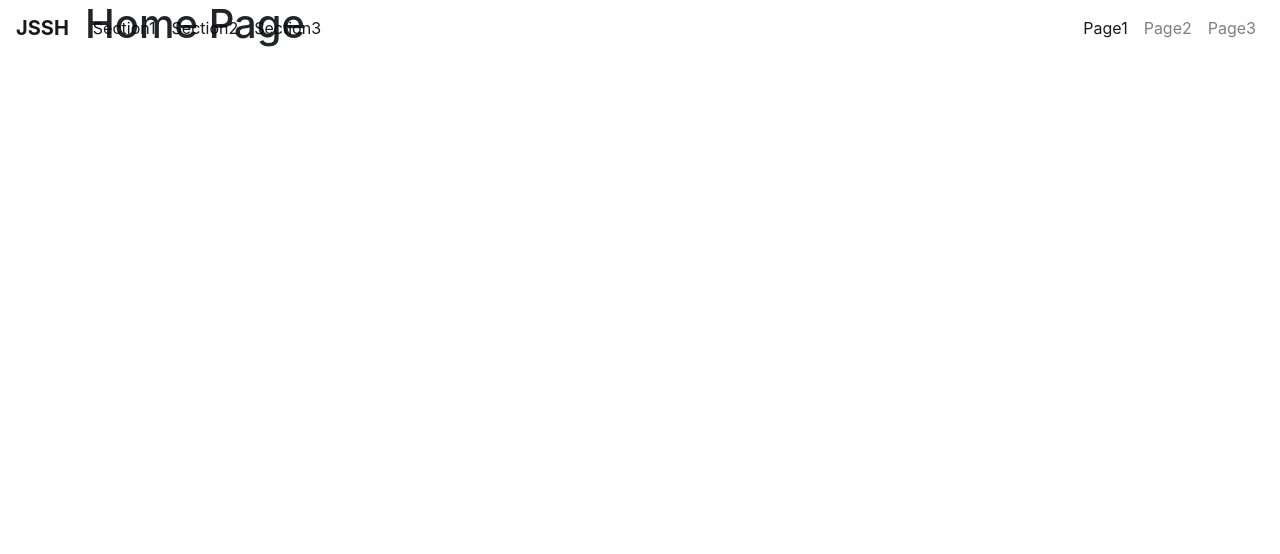
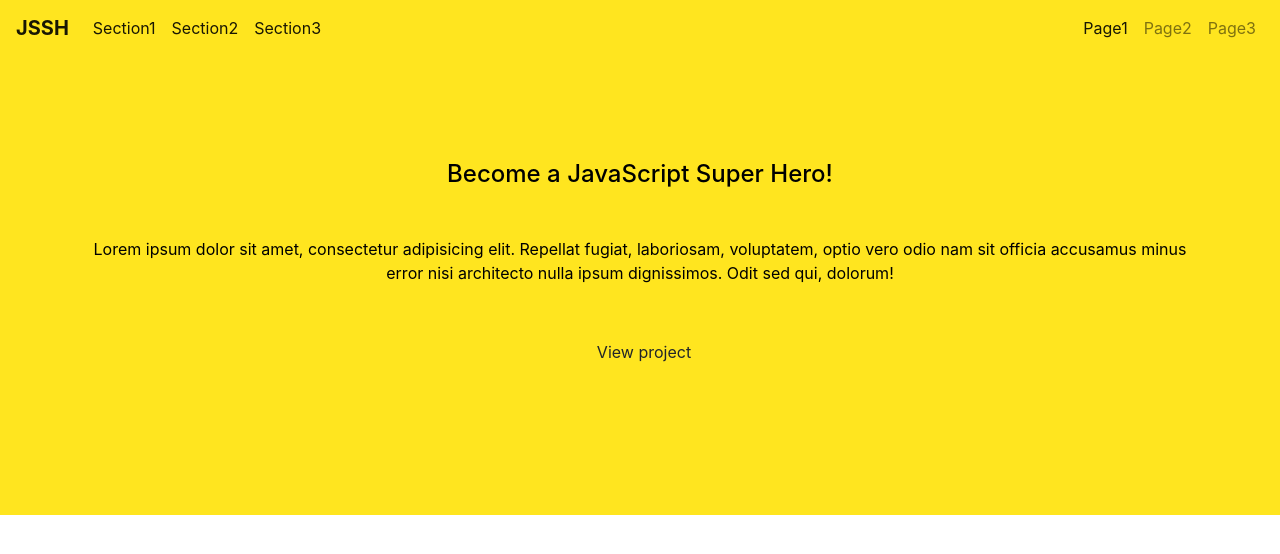
Before and after one commit to Farid212/jssh.com, a React (Create React App) app: page / in a window 1280 px wide. Shown: the top 554 px of the page. Built offline with nearby package versions, Linux system fonts and the light colour scheme.

Commit message:
nav + jumbo

```diff
--- a/src/views/HomePage/Home.jsx
+++ b/src/views/HomePage/Home.jsx
@@ -1,10 +1,8 @@
 import React from 'react'
-import { Container } from 'react-bootstrap';
+import Jumbotron from '../../components/Jumbotron';
 
 const Home = () =>(
-    <Container>
-        <h1>Home Page</h1>
-    </Container>
+    <Jumbotron />
 );
 
 export default Home;
```
